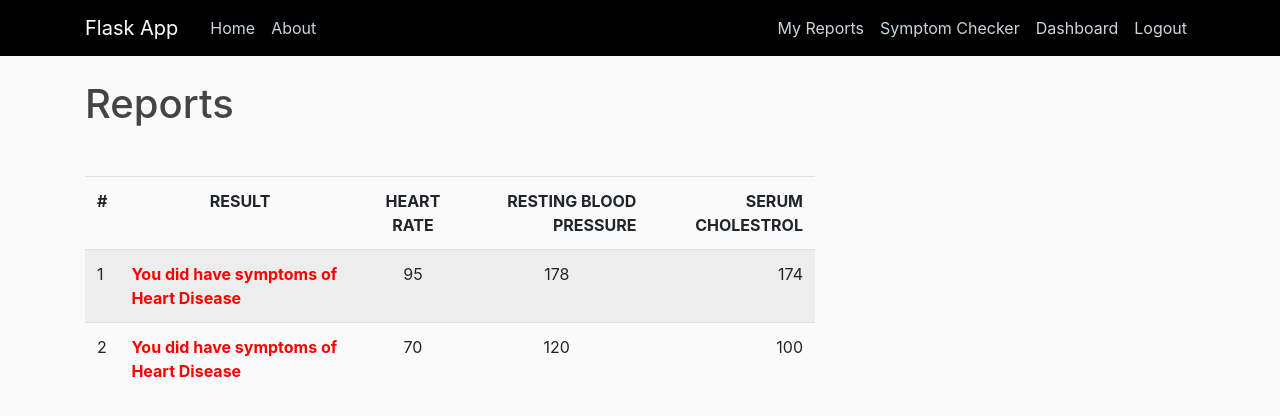
After one commit to imadarshj/PMS, a Flask app: page /reports in a window 1280 px wide. The commit adds this page. Shown: the top 416 px of the page. Run offline with Flask 2, Linux system fonts and the light colour scheme; a user stored in the database is signed in; data comes from the database, SQL or seed files in the repository; both versions use the stored data as it was after the commit; parts of the project's set-up code (start-up, migrations or seed data) failed here and were passed over; some libraries are stand-ins or nearby versions.

Commit message:
Added Reports Model

```diff
--- a/Web App/app/forms.py
+++ b/Web App/app/forms.py
@@ -11,6 +11,7 @@ class RegistrationForm(FlaskForm):
                            validators=[DataRequired(), Length(min=2, max=20)])
     email = StringField('Email',
                         validators=[DataRequired(), Email()])
+    phone = StringField('Phone', validators=[DataRequired(), Length(10)])
     password = PasswordField('Password',
                              validators=[DataRequired()])
     confirmPassword = PasswordField('Confirm Password',
@@ -30,7 +31,6 @@ class RegistrationForm(FlaskForm):
             raise ValidationError(
                 'That email is taken. Please choose an another email')
 
-
 class LoginForm(FlaskForm):
     email = StringField('Email',
                         validators=[DataRequired(), Email()])
--- a/Web App/app/routes.py
+++ b/Web App/app/routes.py
@@ -6,7 +6,7 @@ from app import app, db, bcrypt, mail
 from flask_mail import Message
 from flask import render_template, url_for, flash, redirect, request
 from app.forms import RegistrationForm, LoginForm
-from app.models import User
+from app.models import User, Report
 from flask_login import login_user, current_user, logout_user, login_required
 
 from sklearn.preprocessing import StandardScaler
@@ -52,7 +52,7 @@ def register():
         hashed_password = bcrypt.generate_password_hash(
             forms.password.data).decode('utf-8')
         user = User(username=forms.username.data,
-                    email=forms.email.data, password=hashed_password)
+                    email=forms.email.data, password=hashed_password, phone=forms.phone.data)
         db.session.add(user)
         db.session.commit()
         flash(
@@ -139,13 +139,13 @@ def dashboard():
         bpm.append(temp[1])
         temperature.append(temp[3])
     # Sending Emails Part
-    most_frequent_bpm = most_frequent(bpm)
-    msg = f'Hi {current_user.username} Your Heartrate is: {most_frequent_bpm}'
-    email = current_user.email
-    subject = 'HeartRate Alert'
-    message = Message(subject, sender="dummy768.mail@gmail.com", recipients=[email])
-    message.body = msg
-    mail.send(message)
+    # most_frequent_bpm = most_frequent(bpm)
+    # msg = f'Hi {current_user.username} Your Heartrate is: {most_frequent_bpm}'
+    # email = current_user.email
+    # subject = 'HeartRate Alert'
+    # message = Message(subject, sender="dummy768.mail@gmail.com", recipients=[email])
+    # message.body = msg
+    # mail.send(message)
     #####################
     time = [dt.strftime('%Y-%m-%dT%H:%M') for dt in datetime_range(datetime.now(), len(data), timedelta(minutes=15))]
     input_list.clear()
@@ -177,11 +177,25 @@ def predict():
         })
 
         output = model.predict(check)
+        result = ''
         if(int(output[0]) == 0):
             flash(f'You do not have any Symptoms of Heart Disease.', 'success')
+            result = 'You didnt have any sypmtoms of Heart Disease'
         else:
             flash(
                 f'You do have symptoms of Heart Disease. Please consult a doctor.', 'danger')
-        return render_template('predict.html', title='predict')
+            result = 'You did have symptoms of Heart Disease'
+        report = Report(age=values[0], sex=values[1], cp=values[2], trestbps=values[3], chol=values[4], fbs=values[5], restecg=values[6], thalach=values[7], exang=values[8], oldpeak=values[9], slope=values[10], ca=values[11], thal=values[12], result=result, patient=current_user)
+        db.session.add(report)
+        db.session.commit()
+        return render_template('predict.html', title='Predict')
     else:
-        return render_template('predict.html', title='predict')
+        return render_template('predict.html', title='Predict')
+
+
+@app.route('/reports', methods=['GET', 'POST'])
+@login_required
+def reports():
+    user = User.query.filter_by(username=current_user.username).first()
+    reports = user.reports
+    return render_template('reports.html', title='Report', reports=reports)
--- a/Web App/app/templates/layout.html
+++ b/Web App/app/templates/layout.html
@@ -33,6 +33,7 @@
                     <!-- Navbar Right Side -->
                     <div class="navbar-nav">
                         {% if current_user.is_authenticated %}
+                            <a class="nav-item nav-link" href="{{ url_for('reports') }}">My Reports</a>
                             <a class="nav-item nav-link" href="{{ url_for('predict') }}">Symptom Checker</a>
                             <a class="nav-item nav-link" href="{{ url_for('dashboard') }}">Dashboard</a>
                             <a class="nav-item nav-link" href="{{ url_for('logout') }}">Logout</a>
--- /dev/null
+++ b/Web App/app/templates/reports.html
@@ -0,0 +1,46 @@
+{% extends "layout.html" %}
+{% block content %}
+    <h1>Reports</h1>
+    <div class="container mt-5">
+        <div class="row">
+            <div class="col-xs-12">
+                <div class="grid invoice">
+                    <div class="grid-body">
+                        <div class="row">
+                            <div class="col-md-12">
+                                <table class="table table-striped">
+                                    <thead>
+                                        <tr class="line">
+                                            <td><strong>#</strong></td>
+                                            <td class="text-center"><strong>RESULT</strong></td>
+                                            <td class="text-center"><strong>HEART RATE</strong></td>
+                                            <td class="text-right"><strong>RESTING BLOOD PRESSURE</strong></td>
+                                            <td class="text-right"><strong>SERUM CHOLESTROL</strong></td>
+                                        </tr>
+                                    </thead>
+                                    <tbody>
+                                        {% for report in reports %}
+                                            <tr>
+                                                <td>{{ loop.index }}</td>
+                                                <td>
+                                                    {% if report.result == 'You didnt have any sypmtoms of Heart Disease' %}
+                                                        <span style="color: green; font-weight: bold;">{{ report.result }}</span>
+                                                    {% else %}
+                                                        <span style="color: red; font-weight: bold;">{{ report.result }}</span>
+                                                    {% endif %}
+                                                </td>
+                                                <td class="text-center">{{ report.thalach }}</td>
+                                                <td class="text-center">{{ report.trestbps }}</td>
+                                                <td class="text-right">{{ report.chol }}</td>
+                                            </tr>
+                                        {% endfor %}
+                                    </tbody>
+                                </table>
+                            </div>
+                        </div>
+                    </div>
+                </div>
+            </div>
+        </div>
+    </div>
+{% endblock content %}
```
Also changed, not shown: Web App/app/models.py (+20 -0 lines), Web App/app/templates/register.html (+14 -0 lines), Web App/app/site.db.
